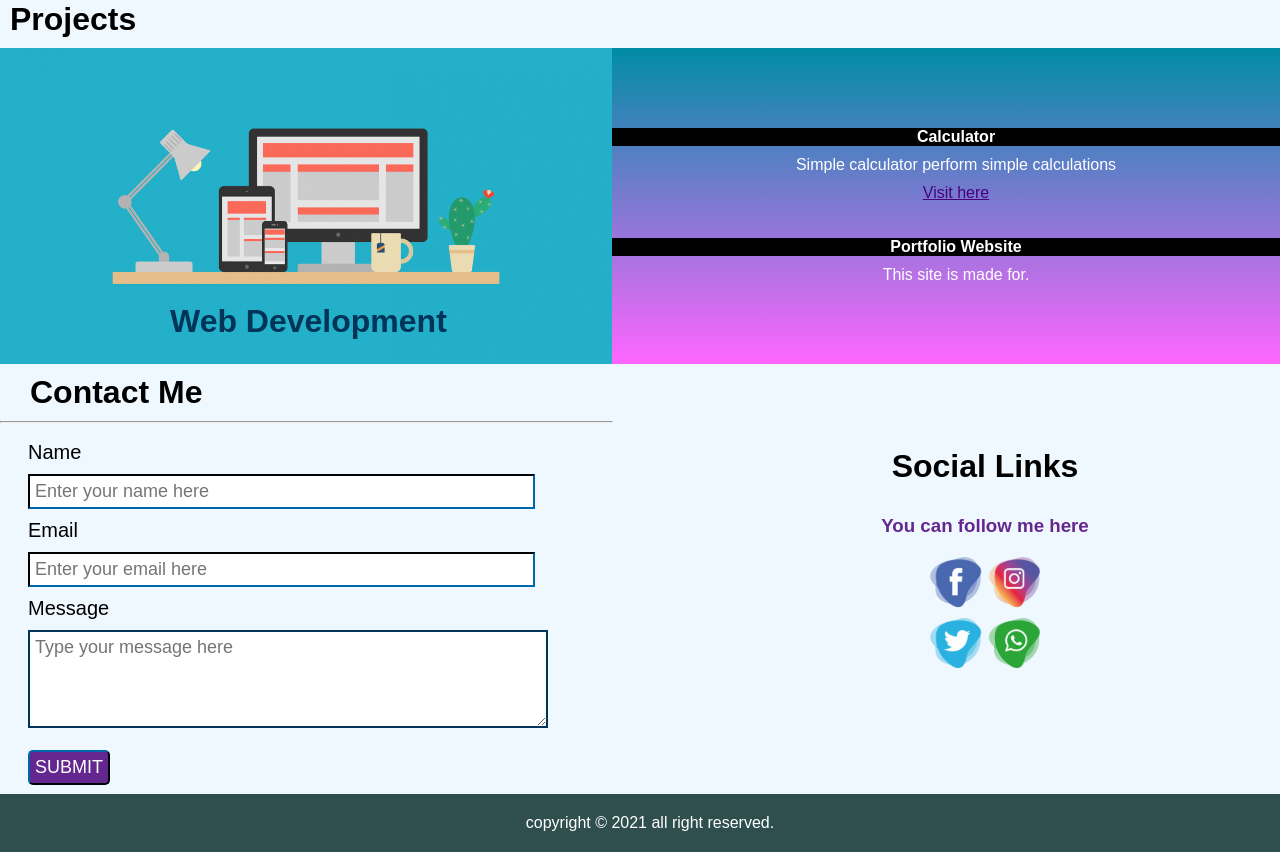
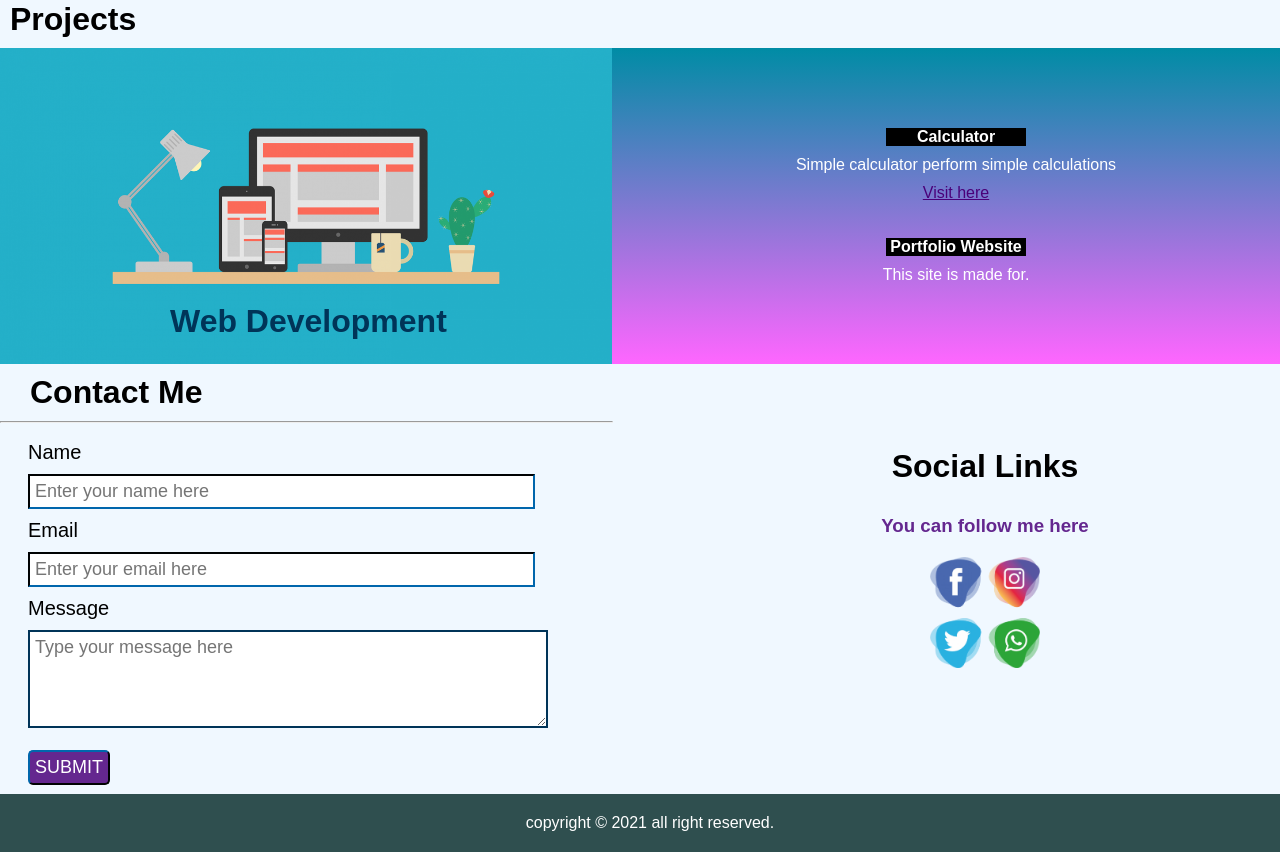
Before and after one commit to Arifansari7/portfolio, a plain HTML site: page index.html in a window 1280 px wide. Shown: the part 1080-1932 px from the top of the page. Drawn offline with Linux system fonts and the light colour scheme.

Commit message:
Update style.css

```diff
--- a/style.css
+++ b/style.css
@@ -188,7 +188,8 @@ body{
 }
 .project-name > h4{
     background-color: black;
-
+    width: 140px;
+    margin: 0px 274px;
 }
 
 .project-name > p > a{
```
